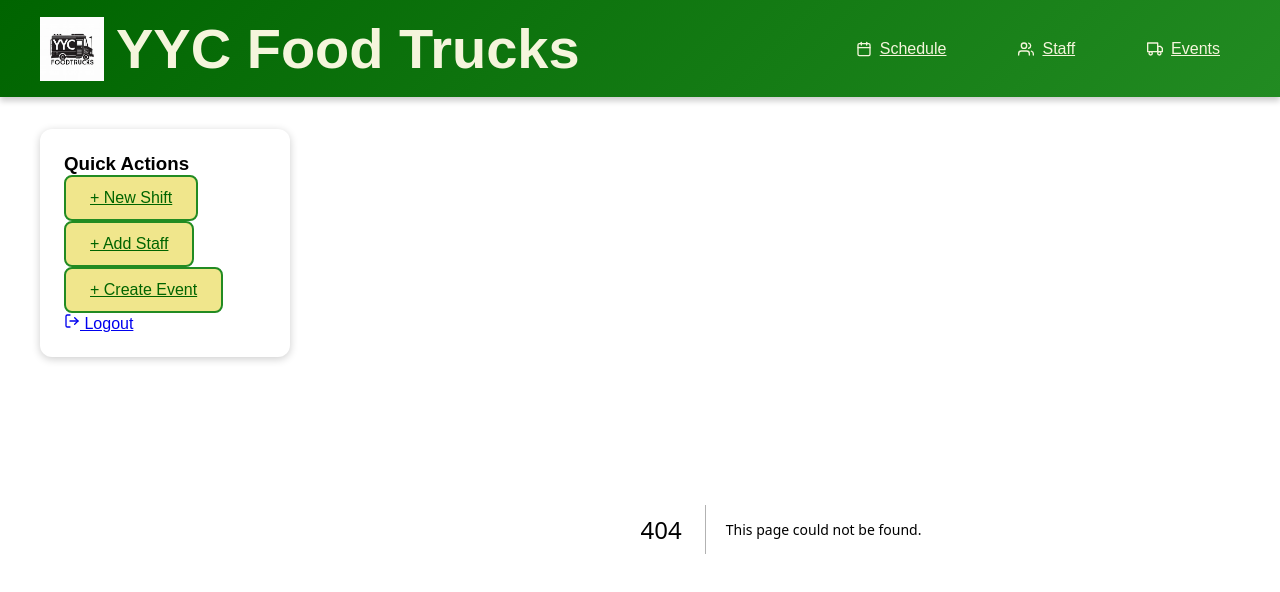
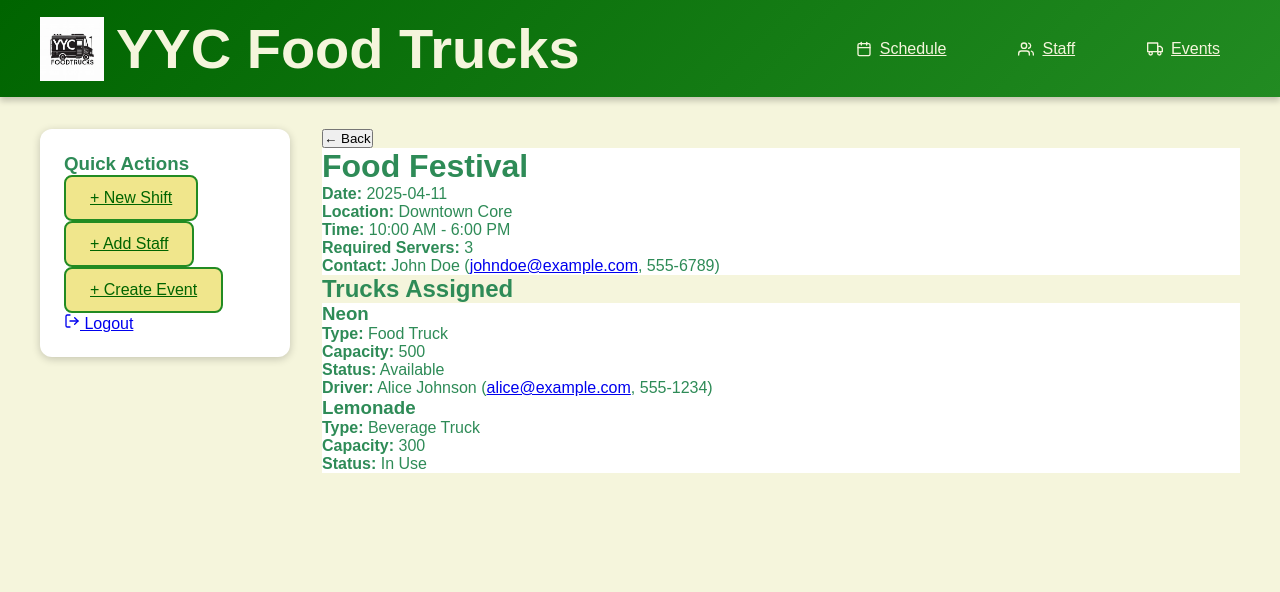
Before and after one commit to leonamotyer/capstoneGOATS, a Next.js app: page /events/1 in a window 1280 px wide. Before the commit this address had no page. Shown: the top 592 px of the page. Built offline with nearby package versions, Linux system fonts and the light colour scheme.

Commit message:
added page for event clicks

```diff
--- /dev/null
+++ b/app/events/[id]/page.js
@@ -0,0 +1,112 @@
+'use client';
+
+import { useParams, useRouter } from 'next/navigation';
+import { useEffect, useState } from 'react';
+
+export default function EventDetailsPage() {
+  const { id } = useParams(); // Use useParams to get the event ID
+  const router = useRouter();
+  const [event, setEvent] = useState(null);
+
+  // Fetch event details
+  useEffect(() => {
+    if (!id) return;
+
+    fetch('/events.json')
+      .then((response) => response.json())
+      .then((data) => {
+        const eventData = data.find((event) => event.id === parseInt(id));
+        setEvent(eventData);
+      })
+      .catch((error) => console.error('Error fetching event:', error));
+  }, [id]);
+
+  if (!event) {
+    return (
+      <div className="flex items-center justify-center h-screen">
+        <p className="text-lg text-gray-500">Loading event details...</p>
+      </div>
+    );
+  }
+
+  return (
+    <div className="event-details-page p-6 bg-gradient-to-r from-blue-50 to-blue-100 min-h-screen">
+      <button
+        className="mb-6 px-4 py-2 bg-blue-500 text-white rounded-lg hover:bg-blue-600 transition duration-200 shadow-md"
+        onClick={() => router.back()}
+      >
+        &larr; Back
+      </button>
+
+      <div className="event-card border rounded-lg p-8 shadow-lg bg-white max-w-3xl mx-auto">
+        <h1 className="text-3xl font-extrabold text-blue-600 mb-6">{event.name}</h1>
+        <div className="space-y-4">
+          <p className="text-lg text-gray-700">
+            <strong className="font-semibold text-gray-900">Date:</strong> {event.date}
+          </p>
+          <p className="text-lg text-gray-700">
+            <strong className="font-semibold text-gray-900">Location:</strong> {event.location}
+          </p>
+          <p className="text-lg text-gray-700">
+            <strong className="font-semibold text-gray-900">Time:</strong> {event.time}
+          </p>
+          <p className="text-lg text-gray-700">
+            <strong className="font-semibold text-gray-900">Required Servers:</strong> {event.requiredServers}
+          </p>
+          <p className="text-lg text-gray-700">
+            <strong className="font-semibold text-gray-900">Contact:</strong> {event.contact?.name} (
+            <a
+              href={`mailto:${event.contact?.email}`}
+              className="text-blue-500 hover:underline"
+            >
+              {event.contact?.email}
+            </a>
+            , {event.contact?.phone})
+          </p>
+        </div>
+      </div>
+
+      <div className="mt-8">
+        <h2 className="text-2xl font-bold text-gray-800 mb-4">Trucks Assigned</h2>
+        <div className="grid grid-cols-1 md:grid-cols-2 gap-6">
+          {event.trucks.map((truck) => (
+            <div
+              key={truck.id}
+              className="truck-card border rounded-lg p-4 shadow-md bg-white hover:shadow-lg transition duration-200"
+            >
+              <h3 className="text-xl font-semibold text-blue-600">{truck.name}</h3>
+              <p className="text-gray-700">
+                <strong>Type:</strong> {truck.type}
+              </p>
+              <p className="text-gray-700">
+                <strong>Capacity:</strong> {truck.capacity}
+              </p>
+              <p className="text-gray-700">
+                <strong>Status:</strong>{' '}
+                <span
+                  className={`font-semibold ${
+                    truck.status === 'Available' ? 'text-green-500' : 'text-red-500'
+                  }`}
+                >
+                  {truck.status}
+                </span>
+              </p>
+              {truck.driver && (
+                <p className="text-gray-700">
+                  <strong>Driver:</strong> {truck.driver.name} (
+                  <a
+                    href={`mailto:${truck.driver.email}`}
+                    className="text-blue-500 hover:underline"
+                  >
+                    {truck.driver.email}
+                  </a>
+                  , {truck.driver.phone})
+                </p>
+              )}
+            </div>
+          ))}
+        </div>
+      </div>
+    </div>
+  );
+}
```
Also changed, not shown: app/schedule/page.js (+6 -1 lines).
